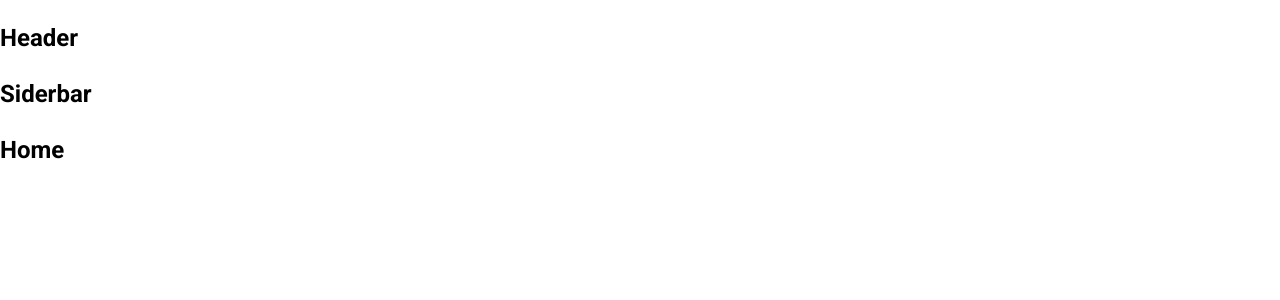
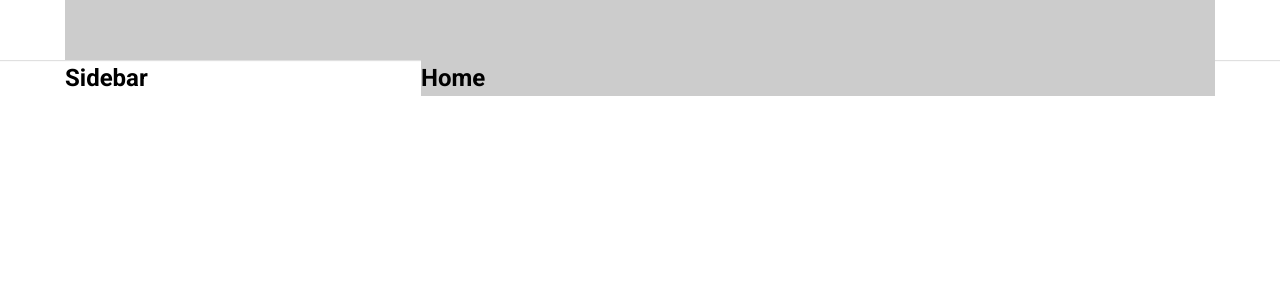
Before and after one commit to Long313/TIKTOK_UI, a React (Create React App) app: page / in a window 1280 px wide. Shown: the top 300 px of the page. Built offline with nearby package versions, Linux system fonts and the light colour scheme.

Commit message:
create-layout-default

```diff
--- a/package.json
+++ b/package.json
@@ -6,6 +6,7 @@
     "@testing-library/jest-dom": "^5.16.5",
     "@testing-library/react": "^13.4.0",
     "@testing-library/user-event": "^13.5.0",
+    "classnames": "^2.3.2",
     "normalize.css": "^8.0.1",
     "react": "^18.2.0",
     "react-dom": "^18.2.0",
--- a/src/components/GlobalStyles/GlobalStyles.scss
+++ b/src/components/GlobalStyles/GlobalStyles.scss
@@ -2,11 +2,16 @@
 @import url("https://fonts.googleapis.com/css2?family=Roboto:wght@300;400;500;600;700&display=swap");
 
 :root {
-    --primary: #fe2c55;
+  --primary: #fe2c55;
+  // Default layout
+  --default-layout-header-height: 60px;
+  --default-layout-width: 1150px;
 }
 
 * {
-    box-sizing: border-box;
+  margin: 0;
+  padding: 0;
+  box-sizing: border-box;
 }
 html {
   font-size: 62.5%;
--- /dev/null
+++ b/src/components/Layout/DefaultLayout/DefaultLayout.module.scss
@@ -0,0 +1,13 @@
+.wrapper {
+    display: flex;
+    flex-direction: column;
+    align-items: center;
+}
+.container {
+    width: var(--default-layout-width);
+    display: flex;
+}
+.content {
+  flex: 1;
+  background-color: #ccc;
+}
--- /dev/null
+++ b/src/components/Layout/DefaultLayout/Sidebar/Sidebar.module.scss
@@ -0,0 +1,4 @@
+.wrapper {
+    width: 356px;
+
+}
--- a/src/components/Layout/DefaultLayout/Sidebar/index.js
+++ b/src/components/Layout/DefaultLayout/Sidebar/index.js
@@ -1,5 +1,10 @@
+import classNames from 'classnames/bind';
+import styles from './Sidebar.module.scss';
+const cx = classNames.bind(styles);
 function Siderbar() {
-    return <h2>Siderbar</h2>;
+    return <aside className={cx('wrapper')}>
+        <h2>Sidebar</h2>
+    </aside>
 }
 
 export default Siderbar;
--- a/src/components/Layout/DefaultLayout/index.js
+++ b/src/components/Layout/DefaultLayout/index.js
@@ -1,12 +1,16 @@
+import classNames from 'classnames/bind';
 import Header from '../components/Header';
 import Sidebar from './Sidebar';
+import styles from './DefaultLayout.module.scss';
+
+const cx = classNames.bind(styles);
 function DefaultLayout({children}) {
   return (
-    <div>
+    <div className={cx('wrapper')}>
         <Header/>
-        <div className="container">
+        <div className={cx('container')}>
             <Sidebar/>
-            <div className="content">
+            <div className={cx('content')}>
                 {children}
             </div>
         </div>
--- a/src/components/Layout/HeaderOnly/index.js
+++ b/src/components/Layout/HeaderOnly/index.js
@@ -1,5 +1,5 @@
 import Header from '../components/Header';
-function DefaultLayout({children}) {
+function HeaderOnly({children}) {
   return (
     <div>
         <Header/>
@@ -11,4 +11,4 @@
     </div>
   )
 }
-export default DefaultLayout;
+export default HeaderOnly;
--- /dev/null
+++ b/src/components/Layout/components/Header/Header.module.scss
@@ -0,0 +1,12 @@
+.wrapper {
+    width: 100%;
+    height: var(--default-layout-header-height, 60px);
+    box-shadow: 0px 1px 1px rgb(0 0 0 / 12%);
+    display: flex;
+    justify-content: center;
+}
+.inner {
+    height: 100%;
+    width: var(--default-layout-width);
+    background-color: #ccc;
+}
--- a/src/components/Layout/components/Header/index.js
+++ b/src/components/Layout/components/Header/index.js
@@ -1,5 +1,12 @@
+import classNames from 'classnames/bind';
+import styles from './Header.module.scss';
+const cx = classNames.bind(styles);
 function Header() {
-    return <h2>Header</h2>;
+    return <header className={cx('wrapper')}>
+        <div className={cx('inner')}>
+
+        </div>
+    </header>
 }
 
 export default Header;
```
Also changed, not shown: 1 other file (tests, documents, lock files or other folders).
